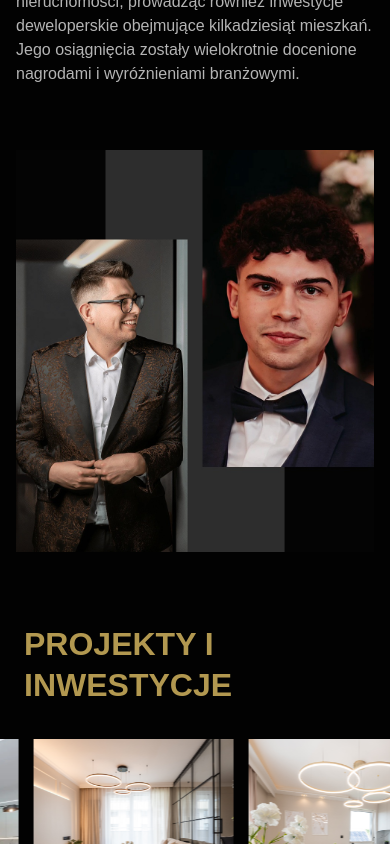
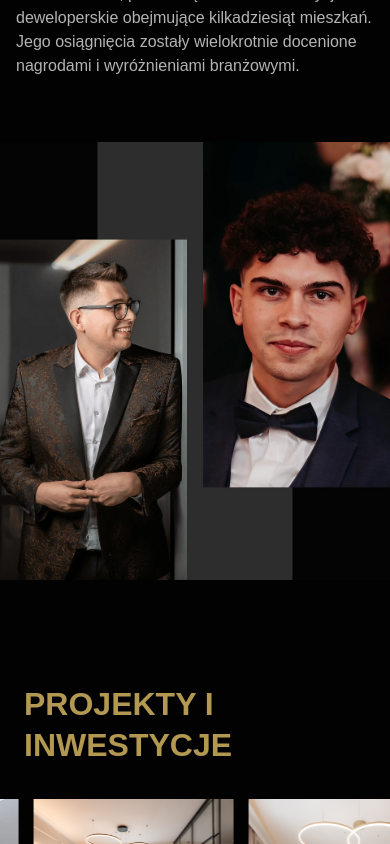
Before and after one commit to kamilkaminski01/kult-invest, a Next.js app: page / in a window 390 px wide. Shown: the part 5692-6536 px from the top of the page. Built offline with nearby package versions, Linux system fonts and the light colour scheme; no server answers; a web font is replaced by a local one.

Commit message:
style: improve styles, margins and WhoWeAresection img to full width

```diff
--- a/src/components/molecules/FactsSection/style.scss
+++ b/src/components/molecules/FactsSection/style.scss
@@ -55,7 +55,7 @@
     justify-content: flex-start;
     align-items: flex-start;
 
-    padding: 3.5rem 1rem;
+    padding: 3.5rem 1rem 0 1rem;
 
     &__title {
       font-weight: 700;
--- a/src/components/molecules/WhoWeAreSection/style.scss
+++ b/src/components/molecules/WhoWeAreSection/style.scss
@@ -87,7 +87,14 @@
   }
 
   @media (max-width: 768px) {
-    padding: 2rem 1rem;
+    padding: 5rem 1rem 4rem 1rem;
+
+    &__left-col {
+      img {
+        margin: 0 -1rem;
+        width: calc(100% + 2rem);
+      }
+    }
 
     &__right-col {
       justify-content: flex-start;
```
